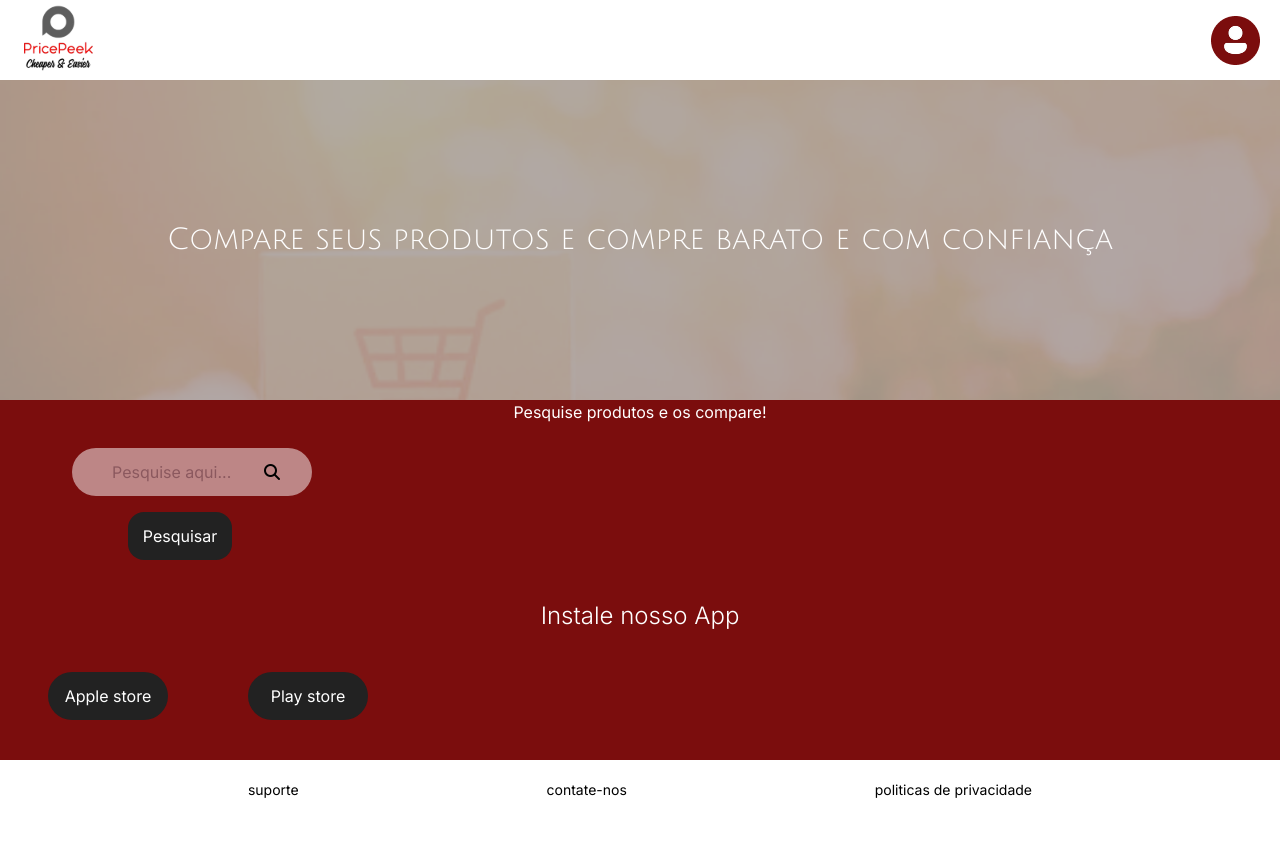
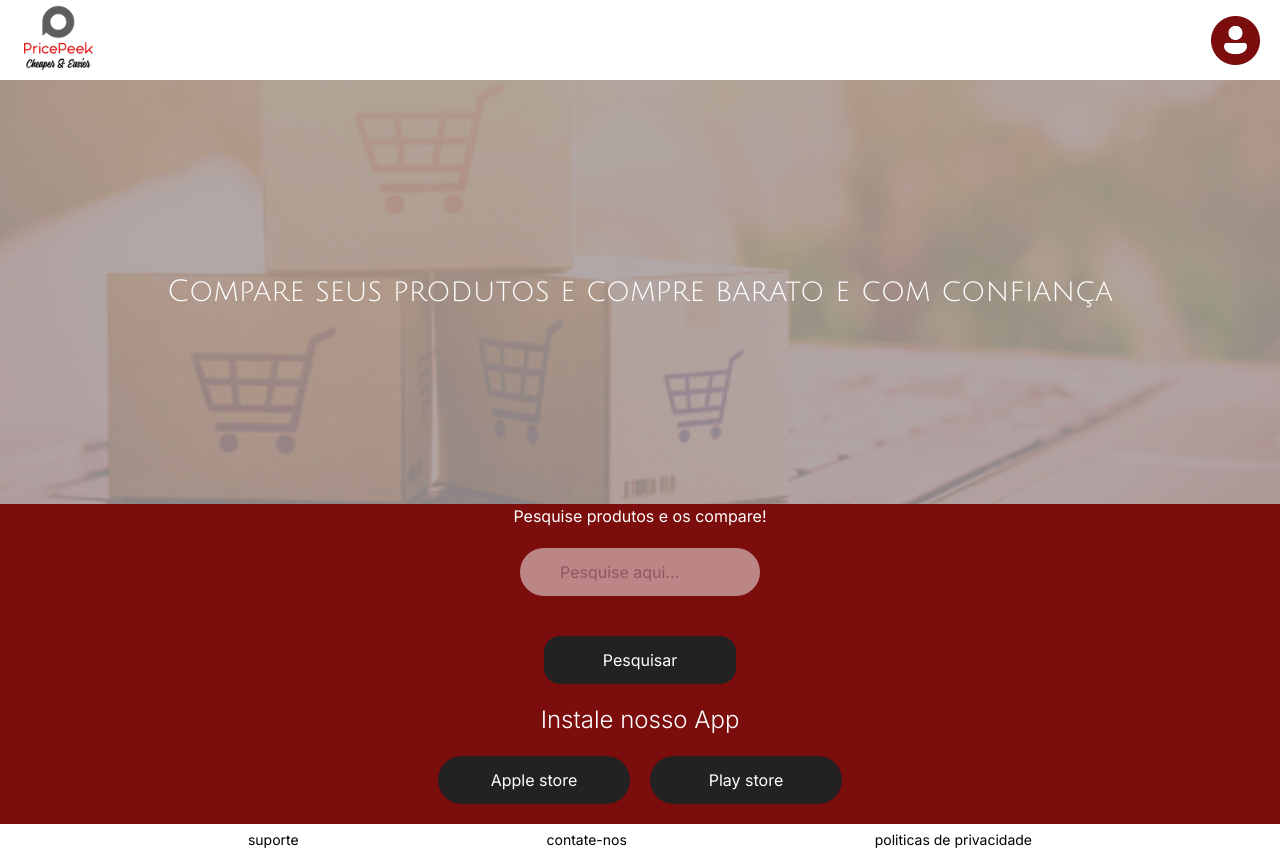
Before and after one commit to JoaoMatheus27/PricePeek, a Next.js app: page / in a window 1280 px wide. Before the commit the page ends 800 px from the top, so only its background shows below. Built offline with nearby package versions, Linux system fonts and the light colour scheme; a web font is replaced by a local one.

Commit message:
ajustar reponsividade

```diff
--- a/src/app/page.js
+++ b/src/app/page.js
@@ -4,7 +4,7 @@ import Bg from "../../public/img/bg.png";
 export default function Home() {
   return (
     <main>
-      <section className="h-[40svh]   bg-[url('/img/bg.png')] bg-black opacity-50 bg-cover bg-center-center bg-no-repeat">
+      <section className="h-[53svh]   bg-[url('/img/bg.png')]  bg-black opacity-50 bg-cover   bg-no-repeat sm:bg-cover sm:bg-no-repeat sm:bg-center md:bg-cover md:bg-center-center">
         <p className="font-julius text-white font-thin text-3xl  flex items-center justify-center h-[5svh] px-5 ">
           Compare seus produtos e compre barato e com confiança
         </p>
@@ -15,25 +15,28 @@ export default function Home() {
           Pesquise produtos e os compare!
         </p>
         {/* input */}
-        <div className="relative top-[3svh] w-full max-w-sm flex items-center justify-center">
+        <div className="w-full flex justify-center space-x-5 flex-wrap p-5">
           <input
             className="font-inter px-5 rounded-full w-[30svh] h-[6svh] opacity-50 pl-10"
             placeholder="Pesquise aqui..."
           ></input>
           <i className="fas fa-search absolute left-[33svh] top-[5svh] transform -translate-y-1/2"></i>
         </div>
-        {/* botao */}
-        <button className="relative bg-[#222222] text-white rounded-2xl h-[6svh] w-[13svh] font-inter m-10 left-[11svh]">
+        {/* botao pesquisar */}
+        <div className="w-full flex justify-center space-x-5 flex-wrap p-5">
+          <button className="relative bg-[#222222] text-white rounded-2xl -full sm:w-[45%] md:w-[15vw] h-[6vh] font-inter">
             Pesquisar
           </button>
+        </div>
         <p className="text-center text-white font-inter text-2xl font-light ">
         Instale nosso App
         </p>
-        <div className=" relative flex  right-[11svh] ">
-        <button className="relative bg-[#222222] text-white rounded-full h-[6svh] w-[15svh] font-inter m-10 left-[12svh]">
+        {/* botao apps */}
+        <div className="w-full flex justify-center space-x-5 flex-wrap p-5">
+          <button className="relative bg-[#222222] text-white rounded-full w-[25vw] sm:w-[20vw] md:w-[15vw] h-[6vh] font-inter">
             Apple store
           </button>
-        <button className="relative bg-[#222222] text-white rounded-full h-[6svh] w-[15svh] font-inter m-10 left-[12svh]">
+          <button className="relative bg-[#222222] text-white rounded-full w-[25vw] sm:w-[20vw] md:w-[15vw] h-[6vh] font-inter">
             Play store
           </button>
         </div>
--- a/src/components/layouts/FOOTER/footer.jsx
+++ b/src/components/layouts/FOOTER/footer.jsx
@@ -1,6 +1,6 @@
 export default function FOOTER() {
     return (
-        <footer className="flex flex-column font-inter justify-evenly text-sm mt-5 ">
+        <footer className="flex flex-column items-center font-inter justify-evenly text-sm leading-8">
         <p>
             suporte
         </p>
--- a/src/components/layouts/NAV/navBar.jsx
+++ b/src/components/layouts/NAV/navBar.jsx
@@ -5,7 +5,7 @@ import user from "../../../../public/img/user.png";
 
 export default function NAVBAR() {
   return (
-    <div className= "flex items-center px-5  sm:flex-row sm:justify-between justify-between">
+    <div className= "flex items-center px-5  flex-row justify-between justify-between">
         <Image src={logoPricePeek} alt="logo" />
         <Image src={user} alt="user" />
     </div>
```
Lines whose indentation alone changed are shown as unchanged.
